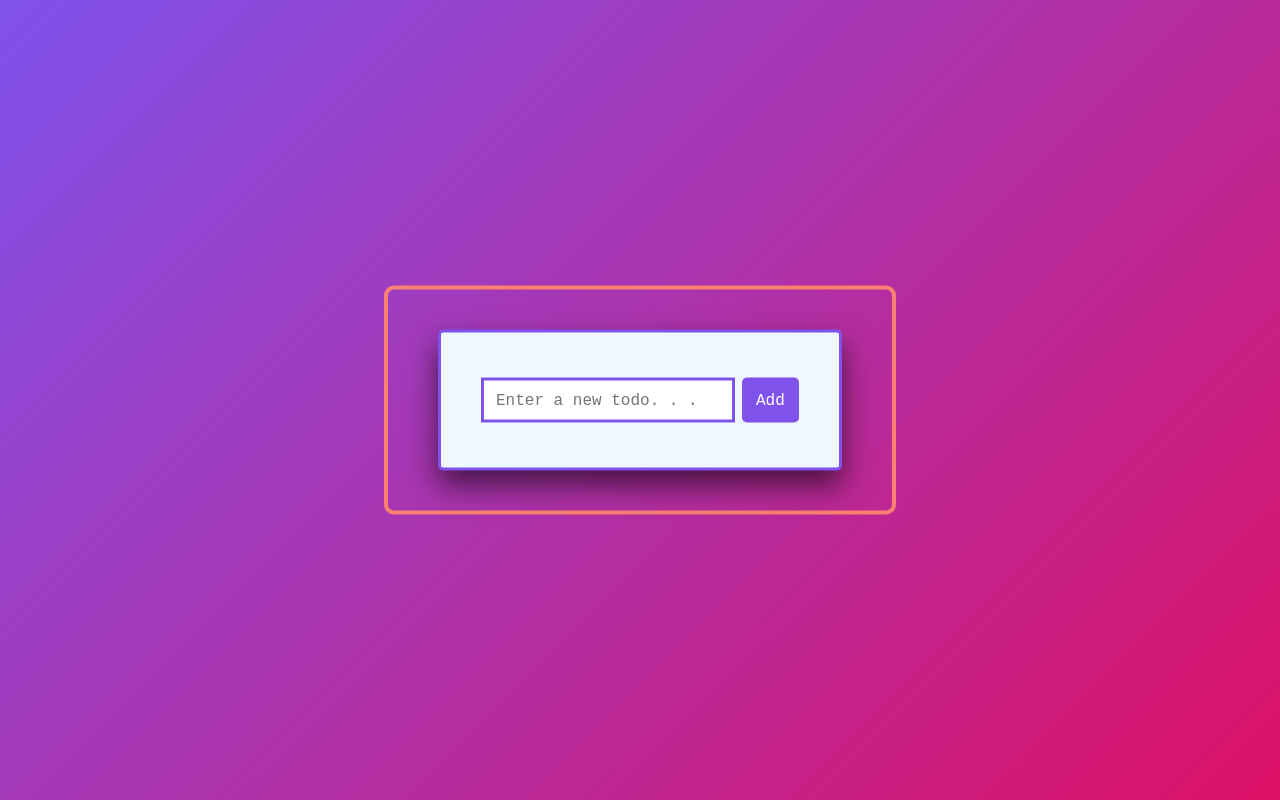
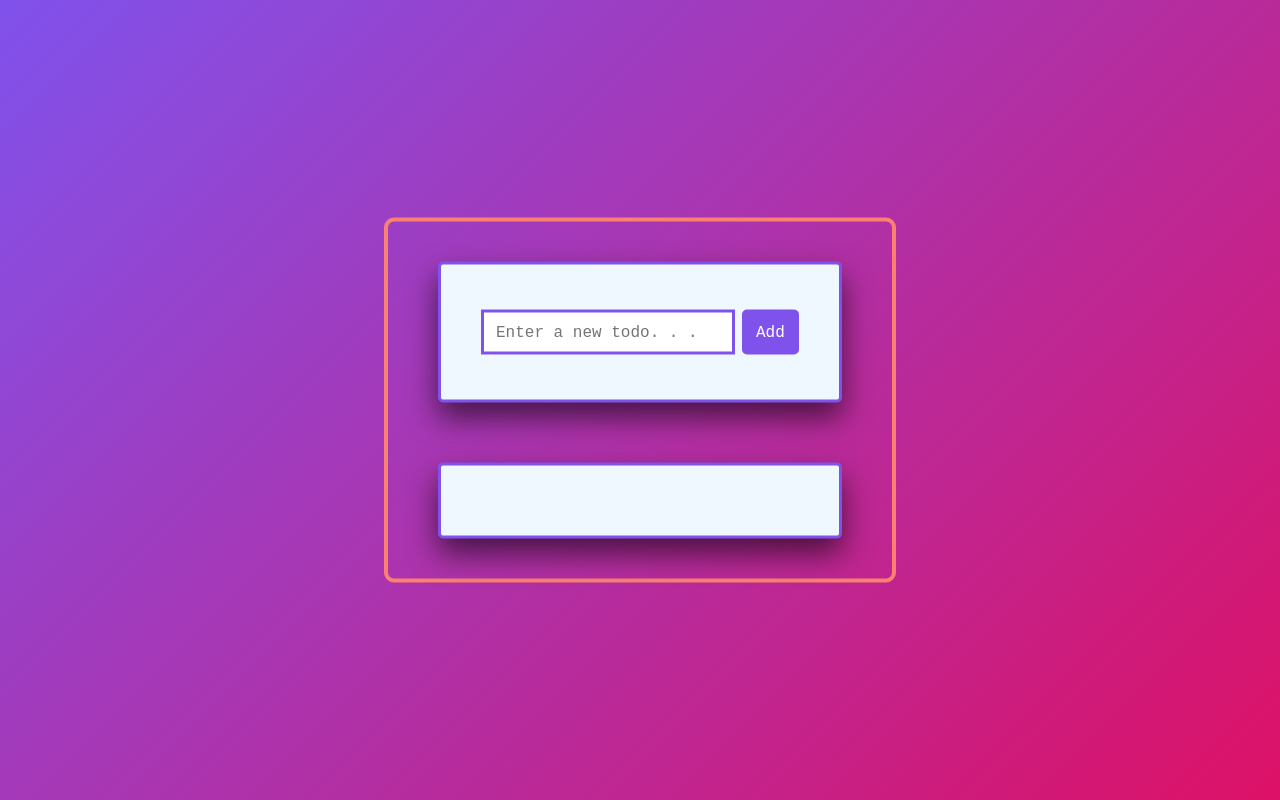
Before and after one commit to Melchizedeke/toDoApp, a plain HTML site: page index.html in a window 1280 px wide. Drawn offline with Linux system fonts and the light colour scheme.

Commit message:
modified the css

```diff
--- a/styles.css
+++ b/styles.css
@@ -65,3 +65,14 @@ body {
     font-size: 16px;
     color: white;
 }
+
+#tasks {
+    background-color: aliceblue;
+    padding: 35px 25px;
+    margin-top: 60px;
+    box-shadow: 0 15px 30px rgba(0, 0, 0, 0.6);
+    border: 3px solid #8052ec;
+    border-radius: 5px;
+    width: 100%;
+    position: relative;
+}
```
